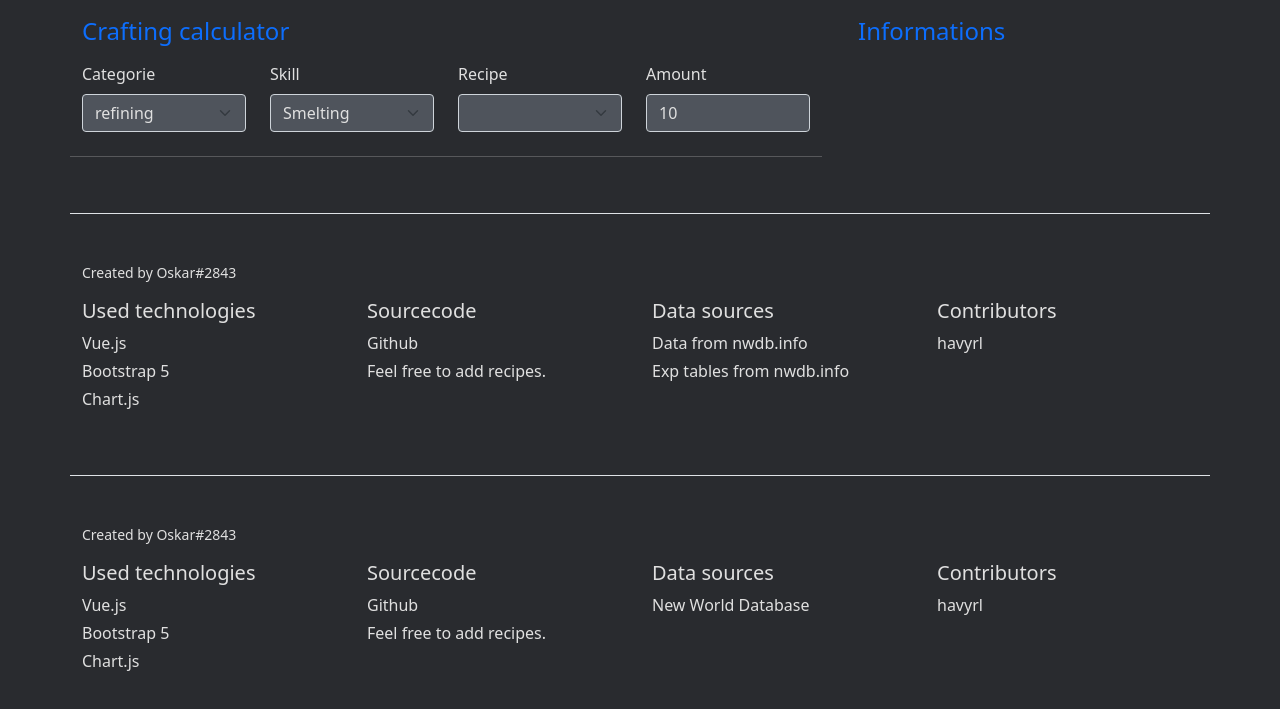
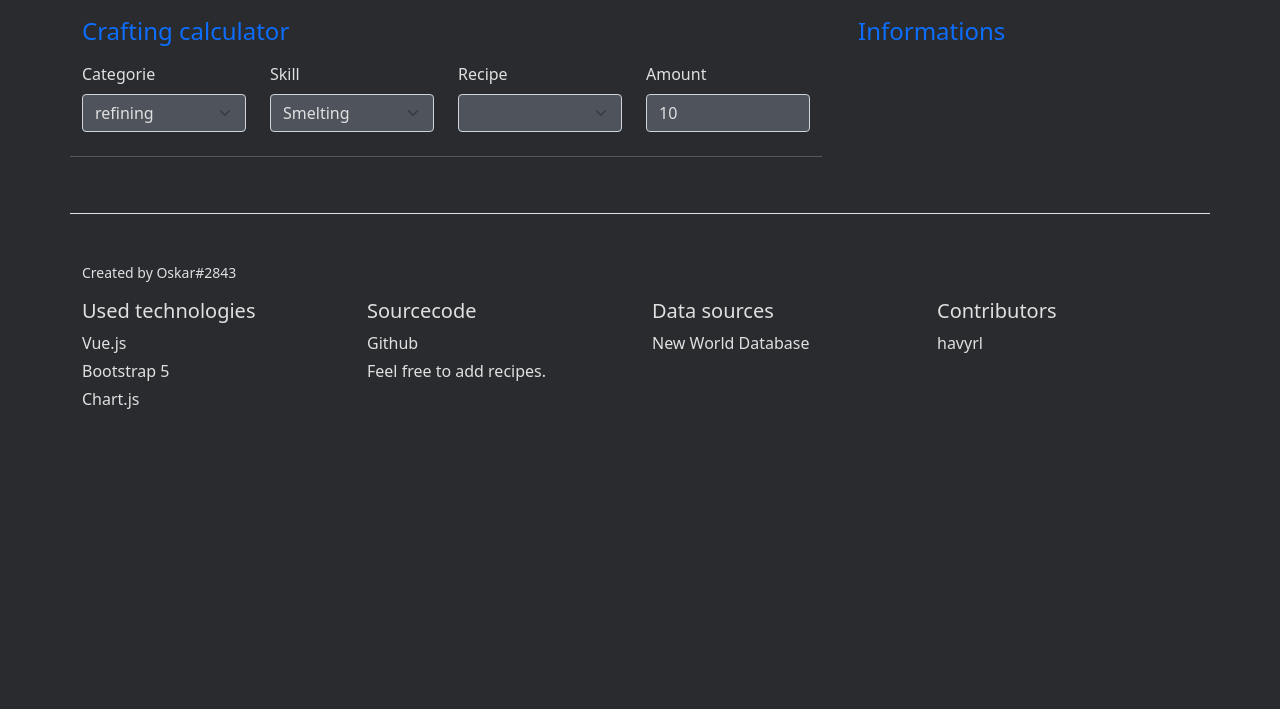
Before and after one commit to Oskar1504/nw-job-calculator, a website: page pub/crafting.html in a window 1280 px wide. Shown: the part 63-772 px from the top of the page. Drawn offline with nearby package versions, Linux system fonts and the light colour scheme.

Commit message:
removed duplicated footer

```diff
--- a/pub/crafting.html
+++ b/pub/crafting.html
@@ -223,41 +223,6 @@
             <div class="col-3 col-md">
                 <h5>Data sources</h5>
                 <ul class="list-unstyled text-small">
-                    <li class="mb-1"><a class="link-dark text-decoration-none" target="_blank" href="https://nwdb.info">Data from nwdb.info</a></li>
-                    <li class="mb-1"><a class="link-dark text-decoration-none" target="_blank" href="https://nwdb.info/experience-table">Exp tables from nwdb.info</a></li>
-                </ul>
-            </div>
-            <div class="col-3 col-md">
-                <h5>Contributors</h5>
-                <ul class="list-unstyled text-small">
-                    <li class="mb-1"><a class="link-dark text-decoration-none" target="_blank" href="https://github.com/havyrl">havyrl</a></li>
-                </ul>
-            </div>
-        </div>
-    </footer>
-    <footer class=" container pt-4 my-md-5 pt-md-5 border-top">
-        <div class="row">
-            <div class="col-12 col-md">
-                <small class="d-block mb-3 text-muted">Created by Oskar#2843</small>
-            </div>
-            <div class="col-3 col-md">
-                <h5>Used technologies</h5>
-                <ul class="list-unstyled text-small">
-                    <li class="mb-1"><a class="link-dark text-decoration-none" target="_blank" href="https://vuejs.org">Vue.js</a></li>
-                    <li class="mb-1"><a class="link-dark text-decoration-none" target="_blank" href="https://getbootstrap.com">Bootstrap 5</a></li>
-                    <li class="mb-1"><a class="link-dark text-decoration-none" target="_blank" href="https://www.chartjs.org">Chart.js</a></li>
-                </ul>
-            </div>
-            <div class="col-3 col-md">
-                <h5>Sourcecode</h5>
-                <ul class="list-unstyled text-small">
-                    <li class="mb-1"><a class="link-dark text-decoration-none" target="_blank" href="https://github.com/Oskar1504/nw-job-calculator">Github</a></li>
-                    <li class="mb-1">Feel free to add recipes.</li>
-                </ul>
-            </div>
-            <div class="col-3 col-md">
-                <h5>Data sources</h5>
-                <ul class="list-unstyled text-small">
                     <li class="mb-1"><a class="link-dark text-decoration-none" target="_blank" href="https://nwdb.info">New World Database</a></li>
                 </ul>
             </div>
```
